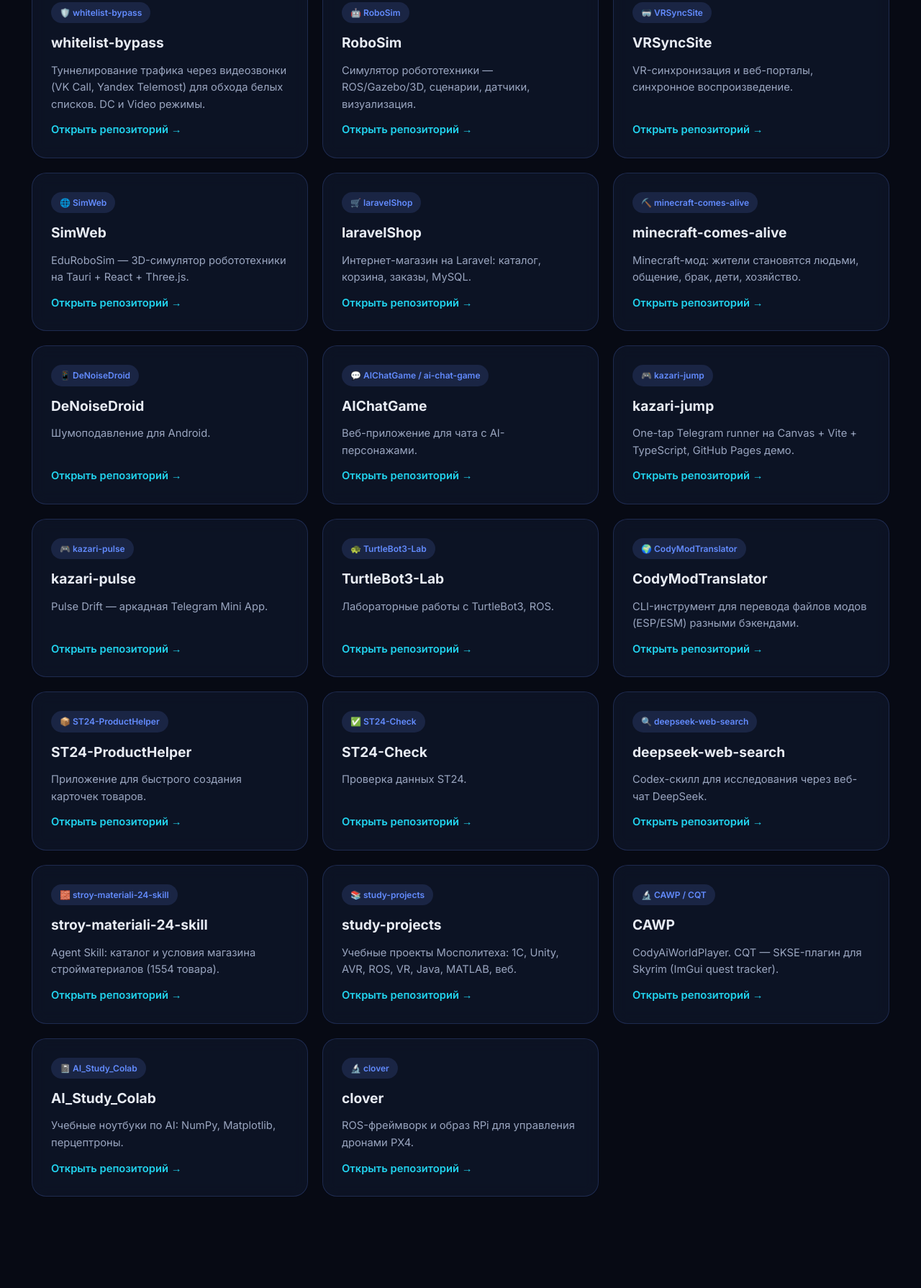
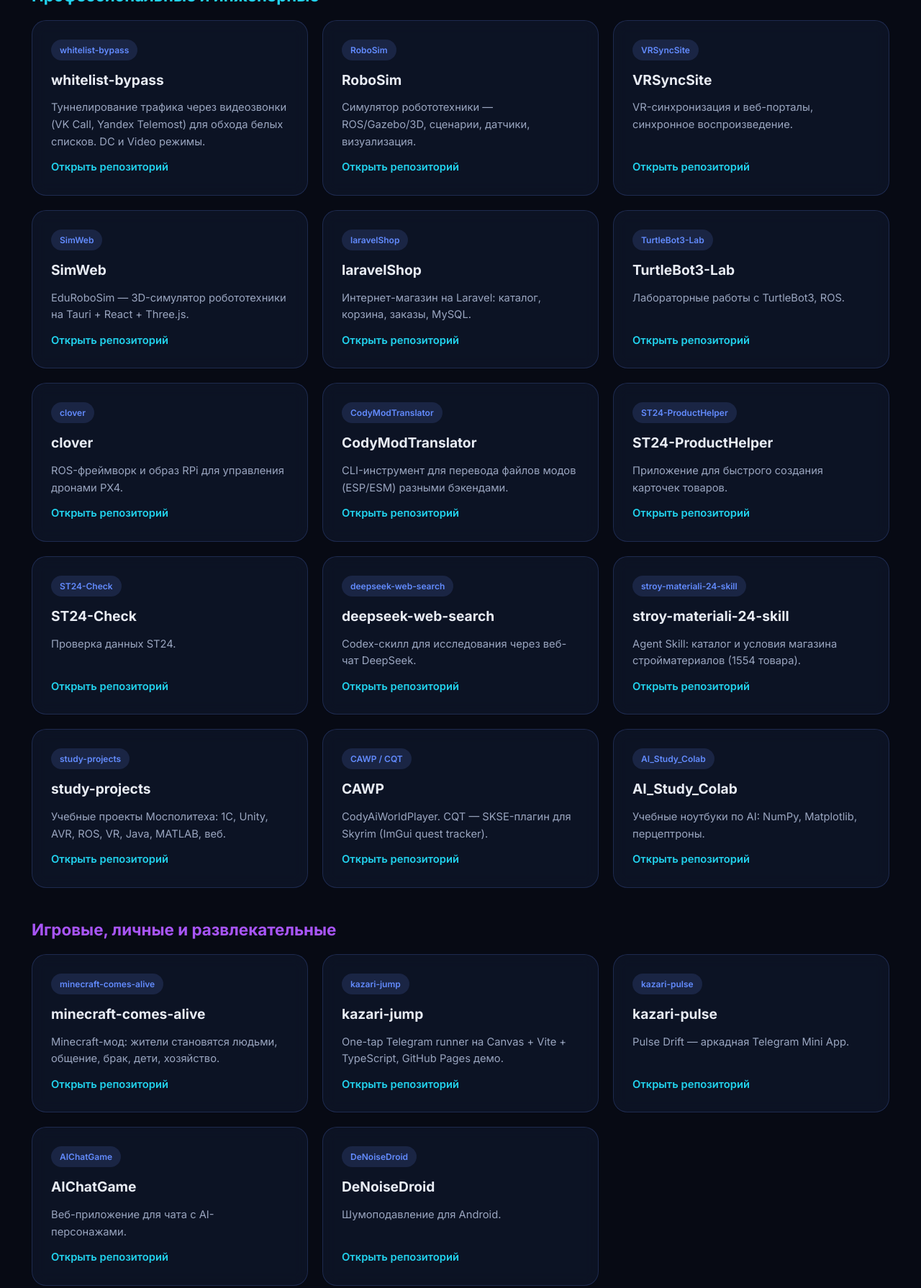
Before and after one commit to vanya890/Resume, a plain HTML site: page index.html in a window 1280 px wide. Shown: the part 4080-5870 px from the top of the page at 72% size. Drawn offline with Linux system fonts and the light colour scheme; animation ran at ten frames a second.

Commit message:
feat: split projects into professional and gaming categories

```diff
--- a/index.html
+++ b/index.html
@@ -166,27 +166,33 @@ footer a{color:var(--accent)}
 <section id="projects">
   <h2 class="section-title reveal">Проекты <span class="accent">на GitHub</span></h2>
   <p class="section-sub reveal">Публичные репозитории — от самых значимых к учебным. Нажмите, чтобы открыть и изучить.</p>
+
+  <h3 class="reveal" style="font-size:1.4rem;margin:20px 0 16px;color:var(--accent3)">Профессиональные и инженерные</h3>
   <div class="resumes">
-    <div class="resume-card reveal"><span class="tag">🛡️ whitelist-bypass</span><h3>whitelist-bypass</h3><p>Туннелирование трафика через видеозвонки (VK Call, Yandex Telemost) для обхода белых списков. DC и Video режимы.</p><a href="https://github.com/vanya890/whitelist-bypass" target="_blank">Открыть репозиторий →</a></div>
-    <div class="resume-card reveal"><span class="tag">🤖 RoboSim</span><h3>RoboSim</h3><p>Симулятор робототехники — ROS/Gazebo/3D, сценарии, датчики, визуализация.</p><a href="https://github.com/vanya890/RoboSim" target="_blank">Открыть репозиторий →</a></div>
-    <div class="resume-card reveal"><span class="tag">🥽 VRSyncSite</span><h3>VRSyncSite</h3><p>VR-синхронизация и веб-порталы, синхронное воспроизведение.</p><a href="https://github.com/vanya890/VRSyncSite" target="_blank">Открыть репозиторий →</a></div>
-    <div class="resume-card reveal"><span class="tag">🌐 SimWeb</span><h3>SimWeb</h3><p>EduRoboSim — 3D-симулятор робототехники на Tauri + React + Three.js.</p><a href="https://github.com/vanya890/SimWeb" target="_blank">Открыть репозиторий →</a></div>
-    <div class="resume-card reveal"><span class="tag">🛒 laravelShop</span><h3>laravelShop</h3><p>Интернет-магазин на Laravel: каталог, корзина, заказы, MySQL.</p><a href="https://github.com/vanya890/laravelShop" target="_blank">Открыть репозиторий →</a></div>
-    <div class="resume-card reveal"><span class="tag">⛏️ minecraft-comes-alive</span><h3>minecraft-comes-alive</h3><p>Minecraft-мод: жители становятся людьми, общение, брак, дети, хозяйство.</p><a href="https://github.com/vanya890/minecraft-comes-alive" target="_blank">Открыть репозиторий →</a></div>
-    <div class="resume-card reveal"><span class="tag">📱 DeNoiseDroid</span><h3>DeNoiseDroid</h3><p>Шумоподавление для Android.</p><a href="https://github.com/vanya890/DeNoiseDroid" target="_blank">Открыть репозиторий →</a></div>
-    <div class="resume-card reveal"><span class="tag">💬 AIChatGame / ai-chat-game</span><h3>AIChatGame</h3><p>Веб-приложение для чата с AI-персонажами.</p><a href="https://github.com/vanya890/AIChatGame" target="_blank">Открыть репозиторий →</a></div>
-    <div class="resume-card reveal"><span class="tag">🎮 kazari-jump</span><h3>kazari-jump</h3><p>One-tap Telegram runner на Canvas + Vite + TypeScript, GitHub Pages демо.</p><a href="https://github.com/vanya890/kazari-jump" target="_blank">Открыть репозиторий →</a></div>
-    <div class="resume-card reveal"><span class="tag">🎮 kazari-pulse</span><h3>kazari-pulse</h3><p>Pulse Drift — аркадная Telegram Mini App.</p><a href="https://github.com/vanya890/kazari-pulse" target="_blank">Открыть репозиторий →</a></div>
-    <div class="resume-card reveal"><span class="tag">🐢 TurtleBot3-Lab</span><h3>TurtleBot3-Lab</h3><p>Лабораторные работы с TurtleBot3, ROS.</p><a href="https://github.com/vanya890/TurtleBot3-Lab" target="_blank">Открыть репозиторий →</a></div>
-    <div class="resume-card reveal"><span class="tag">🌍 CodyModTranslator</span><h3>CodyModTranslator</h3><p>CLI-инструмент для перевода файлов модов (ESP/ESM) разными бэкендами.</p><a href="https://github.com/vanya890/CodyModTranslator" target="_blank">Открыть репозиторий →</a></div>
-    <div class="resume-card reveal"><span class="tag">📦 ST24-ProductHelper</span><h3>ST24-ProductHelper</h3><p>Приложение для быстрого создания карточек товаров.</p><a href="https://github.com/vanya890/ST24-ProductHelper" target="_blank">Открыть репозиторий →</a></div>
-    <div class="resume-card reveal"><span class="tag">✅ ST24-Check</span><h3>ST24-Check</h3><p>Проверка данных ST24.</p><a href="https://github.com/vanya890/ST24-Check" target="_blank">Открыть репозиторий →</a></div>
-    <div class="resume-card reveal"><span class="tag">🔍 deepseek-web-search</span><h3>deepseek-web-search</h3><p>Codex-скилл для исследования через веб-чат DeepSeek.</p><a href="https://github.com/vanya890/deepseek-web-search" target="_blank">Открыть репозиторий →</a></div>
-    <div class="resume-card reveal"><span class="tag">🧱 stroy-materiali-24-skill</span><h3>stroy-materiali-24-skill</h3><p>Agent Skill: каталог и условия магазина стройматериалов (1554 товара).</p><a href="https://github.com/vanya890/stroy-materiali-24-skill" target="_blank">Открыть репозиторий →</a></div>
-    <div class="resume-card reveal"><span class="tag">📚 study-projects</span><h3>study-projects</h3><p>Учебные проекты Мосполитеха: 1C, Unity, AVR, ROS, VR, Java, MATLAB, веб.</p><a href="https://github.com/vanya890/study-projects" target="_blank">Открыть репозиторий →</a></div>
-    <div class="resume-card reveal"><span class="tag">🔬 CAWP / CQT</span><h3>CAWP</h3><p>CodyAiWorldPlayer. CQT — SKSE-плагин для Skyrim (ImGui quest tracker).</p><a href="https://github.com/vanya890/CAWP" target="_blank">Открыть репозиторий →</a></div>
-    <div class="resume-card reveal"><span class="tag">📓 AI_Study_Colab</span><h3>AI_Study_Colab</h3><p>Учебные ноутбуки по AI: NumPy, Matplotlib, перцептроны.</p><a href="https://github.com/vanya890/AI_Study_Colab" target="_blank">Открыть репозиторий →</a></div>
-    <div class="resume-card reveal"><span class="tag">🔬 clover</span><h3>clover</h3><p>ROS-фреймворк и образ RPi для управления дронами PX4.</p><a href="https://github.com/vanya890/clover" target="_blank">Открыть репозиторий →</a></div>
+    <div class="resume-card reveal"><span class="tag">whitelist-bypass</span><h3>whitelist-bypass</h3><p>Туннелирование трафика через видеозвонки (VK Call, Yandex Telemost) для обхода белых списков. DC и Video режимы.</p><a href="https://github.com/vanya890/whitelist-bypass" target="_blank">Открыть репозиторий</a></div>
+    <div class="resume-card reveal"><span class="tag">RoboSim</span><h3>RoboSim</h3><p>Симулятор робототехники — ROS/Gazebo/3D, сценарии, датчики, визуализация.</p><a href="https://github.com/vanya890/RoboSim" target="_blank">Открыть репозиторий</a></div>
+    <div class="resume-card reveal"><span class="tag">VRSyncSite</span><h3>VRSyncSite</h3><p>VR-синхронизация и веб-порталы, синхронное воспроизведение.</p><a href="https://github.com/vanya890/VRSyncSite" target="_blank">Открыть репозиторий</a></div>
+    <div class="resume-card reveal"><span class="tag">SimWeb</span><h3>SimWeb</h3><p>EduRoboSim — 3D-симулятор робототехники на Tauri + React + Three.js.</p><a href="https://github.com/vanya890/SimWeb" target="_blank">Открыть репозиторий</a></div>
+    <div class="resume-card reveal"><span class="tag">laravelShop</span><h3>laravelShop</h3><p>Интернет-магазин на Laravel: каталог, корзина, заказы, MySQL.</p><a href="https://github.com/vanya890/laravelShop" target="_blank">Открыть репозиторий</a></div>
+    <div class="resume-card reveal"><span class="tag">TurtleBot3-Lab</span><h3>TurtleBot3-Lab</h3><p>Лабораторные работы с TurtleBot3, ROS.</p><a href="https://github.com/vanya890/TurtleBot3-Lab" target="_blank">Открыть репозиторий</a></div>
+    <div class="resume-card reveal"><span class="tag">clover</span><h3>clover</h3><p>ROS-фреймворк и образ RPi для управления дронами PX4.</p><a href="https://github.com/vanya890/clover" target="_blank">Открыть репозиторий</a></div>
+    <div class="resume-card reveal"><span class="tag">CodyModTranslator</span><h3>CodyModTranslator</h3><p>CLI-инструмент для перевода файлов модов (ESP/ESM) разными бэкендами.</p><a href="https://github.com/vanya890/CodyModTranslator" target="_blank">Открыть репозиторий</a></div>
+    <div class="resume-card reveal"><span class="tag">ST24-ProductHelper</span><h3>ST24-ProductHelper</h3><p>Приложение для быстрого создания карточек товаров.</p><a href="https://github.com/vanya890/ST24-ProductHelper" target="_blank">Открыть репозиторий</a></div>
+    <div class="resume-card reveal"><span class="tag">ST24-Check</span><h3>ST24-Check</h3><p>Проверка данных ST24.</p><a href="https://github.com/vanya890/ST24-Check" target="_blank">Открыть репозиторий</a></div>
+    <div class="resume-card reveal"><span class="tag">deepseek-web-search</span><h3>deepseek-web-search</h3><p>Codex-скилл для исследования через веб-чат DeepSeek.</p><a href="https://github.com/vanya890/deepseek-web-search" target="_blank">Открыть репозиторий</a></div>
+    <div class="resume-card reveal"><span class="tag">stroy-materiali-24-skill</span><h3>stroy-materiali-24-skill</h3><p>Agent Skill: каталог и условия магазина стройматериалов (1554 товара).</p><a href="https://github.com/vanya890/stroy-materiali-24-skill" target="_blank">Открыть репозиторий</a></div>
+    <div class="resume-card reveal"><span class="tag">study-projects</span><h3>study-projects</h3><p>Учебные проекты Мосполитеха: 1C, Unity, AVR, ROS, VR, Java, MATLAB, веб.</p><a href="https://github.com/vanya890/study-projects" target="_blank">Открыть репозиторий</a></div>
+    <div class="resume-card reveal"><span class="tag">CAWP / CQT</span><h3>CAWP</h3><p>CodyAiWorldPlayer. CQT — SKSE-плагин для Skyrim (ImGui quest tracker).</p><a href="https://github.com/vanya890/CAWP" target="_blank">Открыть репозиторий</a></div>
+    <div class="resume-card reveal"><span class="tag">AI_Study_Colab</span><h3>AI_Study_Colab</h3><p>Учебные ноутбуки по AI: NumPy, Matplotlib, перцептроны.</p><a href="https://github.com/vanya890/AI_Study_Colab" target="_blank">Открыть репозиторий</a></div>
+  </div>
+
+  <h3 class="reveal" style="font-size:1.4rem;margin:40px 0 16px;color:var(--accent2)">Игровые, личные и развлекательные</h3>
+  <div class="resumes">
+    <div class="resume-card reveal"><span class="tag">minecraft-comes-alive</span><h3>minecraft-comes-alive</h3><p>Minecraft-мод: жители становятся людьми, общение, брак, дети, хозяйство.</p><a href="https://github.com/vanya890/minecraft-comes-alive" target="_blank">Открыть репозиторий</a></div>
+    <div class="resume-card reveal"><span class="tag">kazari-jump</span><h3>kazari-jump</h3><p>One-tap Telegram runner на Canvas + Vite + TypeScript, GitHub Pages демо.</p><a href="https://github.com/vanya890/kazari-jump" target="_blank">Открыть репозиторий</a></div>
+    <div class="resume-card reveal"><span class="tag">kazari-pulse</span><h3>kazari-pulse</h3><p>Pulse Drift — аркадная Telegram Mini App.</p><a href="https://github.com/vanya890/kazari-pulse" target="_blank">Открыть репозиторий</a></div>
+    <div class="resume-card reveal"><span class="tag">AIChatGame</span><h3>AIChatGame</h3><p>Веб-приложение для чата с AI-персонажами.</p><a href="https://github.com/vanya890/AIChatGame" target="_blank">Открыть репозиторий</a></div>
+    <div class="resume-card reveal"><span class="tag">DeNoiseDroid</span><h3>DeNoiseDroid</h3><p>Шумоподавление для Android.</p><a href="https://github.com/vanya890/DeNoiseDroid" target="_blank">Открыть репозиторий</a></div>
   </div>
 </section>
 
```
